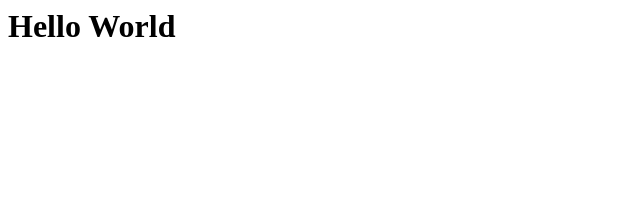
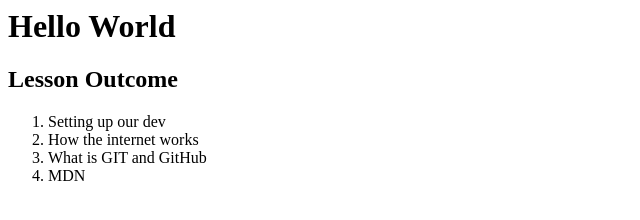
Before and after one commit to lilithrrr/lilithrrr, a plain HTML site: page index.html in a window 1280 px wide. Shown: the whole page, without its empty margins (0-640 px from the left). Drawn offline with Linux system fonts and the light colour scheme.

Commit message:
Update index.html

```diff
--- a/index.html
+++ b/index.html
@@ -3,6 +3,22 @@
     <body>
 
         <h1>Hello World</h1>
+        <h2> Lesson Outcome </h2>
+    <ol>
+
+        <li> Setting up our dev </li>
+        <li> How the internet works </li>
+        <li> What is GIT and GitHub </li>
+        <li> MDN </li>
+
+         </ol>
+
+
+
+
+
+
+
 
 </body>
 </html>
```
